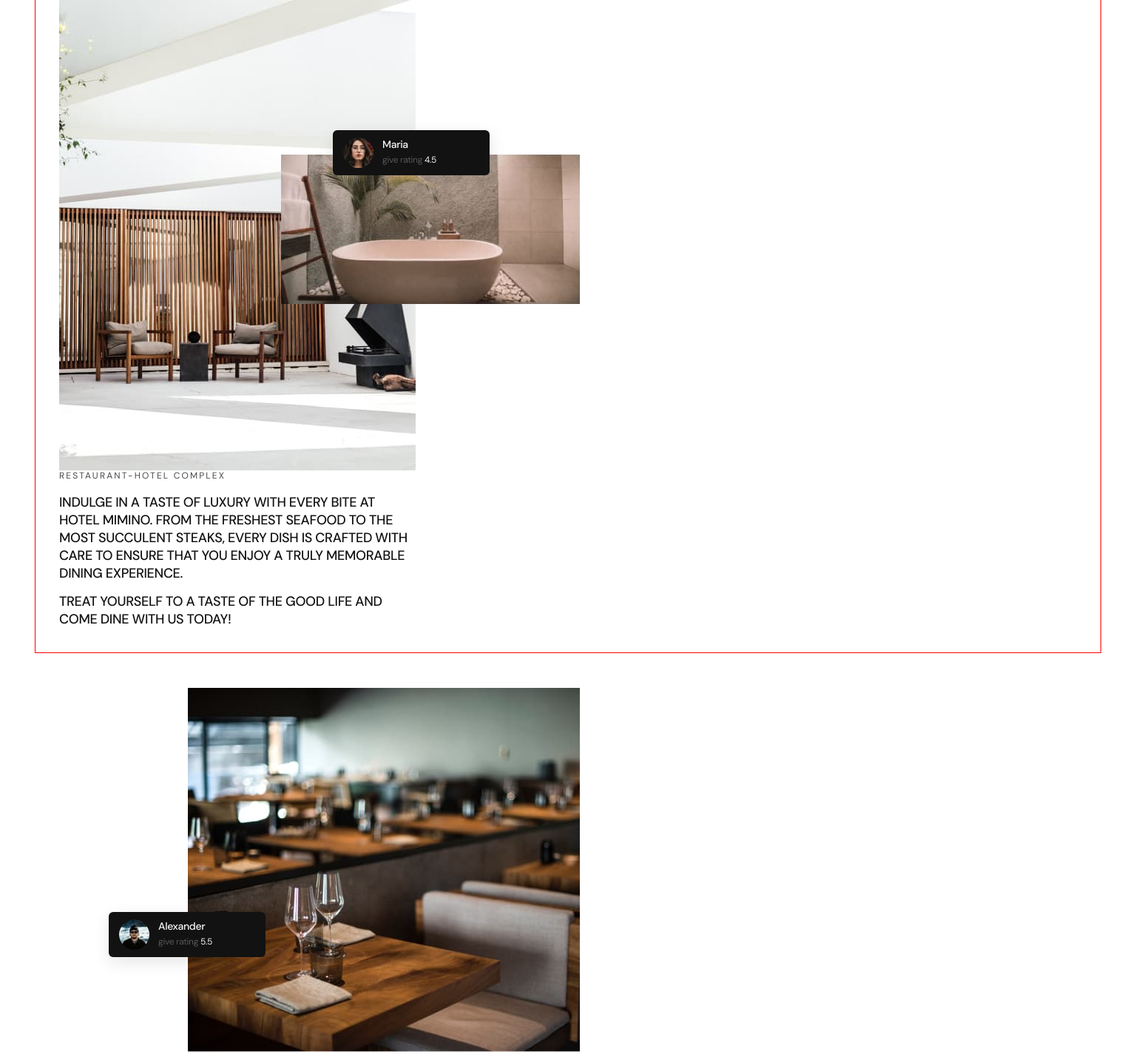
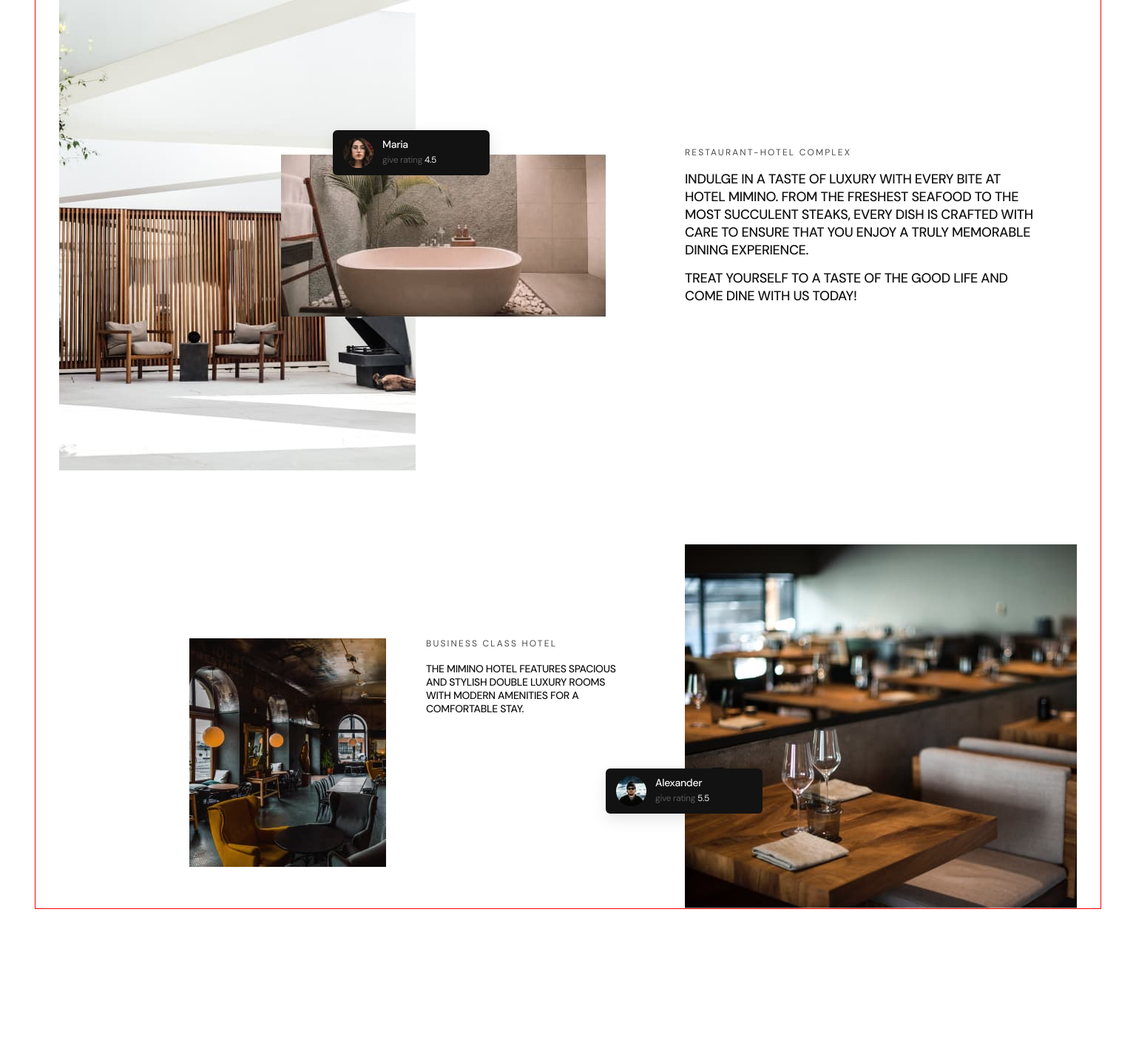
Before and after one commit to ZorAnderius/mimino-1, a plain HTML site: page index.html in a window 1536 px wide. Shown: the top 1425 px of the page at 74% size. After the commit the page ends 1328 px from the top, so only its background shows below. Drawn offline with nearby package versions, Linux system fonts and the light colour scheme.

Commit message:
upgrade section about. Add desktop media

```diff
--- a/css/main.css
+++ b/css/main.css
@@ -683,7 +683,6 @@ p {
 }
 .thumb-first {
   max-width: 335px;
-  height: 442px;
 }
 
 .thumb-first > img {
@@ -838,12 +837,12 @@ p {
   }
 
   .about-first-box-wrap {
+    position: relative;
     margin-bottom: 32px;
   }
 
   .about-first-box {
     max-width: 704px;
-    height: 882px;
   }
 
   .thumb-first {
@@ -862,12 +861,11 @@ p {
     top: 209px;
     right: 0;
     max-width: 404px;
-    height: 219px;
   }
 
   .about-text-wrap {
     padding-right: 232px;
-    margin-bottom: 80px;
+    margin-bottom: 0;
   }
 
   .about-text {
@@ -897,9 +895,7 @@ p {
   }
 
   .about-second-wrap {
-    position: relative;
     padding-left: 174px;
-    margin-bottom: 54px;
   }
 
   .thumb-third {
@@ -930,6 +926,17 @@ p {
     max-width: 1440px;
   }
 
+  .about-first-box-wrap {
+    min-width: 739px;
+    margin: 0;
+  }
+
+  .about-second-box-wrap {
+    min-width: 100%;
+    display: flex;
+    flex-direction: row-reverse;
+  }
+
   .img-second-tab {
     display: none;
   }
@@ -937,37 +944,25 @@ p {
     display: block;
   }
 
-  .about-first-box-wrap {
-    margin-bottom: 0;
-  }
-
   .about-first-box {
-    max-width: 704px;
-    height: 882px;
-  }
-
-  .thumb-first {
-    max-width: 482px;
-    height: 636px;
-  }
-
-  .about-feedback-first {
-    top: 176px;
-    left: 370px;
-    z-index: 1000;
+    min-width: 1376px;
+    display: flex;
+    flex-direction: row;
+    gap: 107px;
   }
 
   .thumb-second {
     position: absolute;
     top: 209px;
     right: 0;
-    max-width: 404px;
-    height: 219px;
+    max-width: 439px;
   }
 
   .about-text-wrap {
-    padding-right: 232px;
-    margin-bottom: 80px;
+    max-width: 473px;
+    padding-top: 199px;
+    padding-right: 0;
+    margin-bottom: 0;
   }
 
   .about-text {
@@ -976,7 +971,7 @@ p {
   }
 
   .about-text.first {
-    max-width: 472px;
+    max-width: 473px;
     margin-bottom: 14px;
   }
 
@@ -997,9 +992,8 @@ p {
   }
 
   .about-second-wrap {
-    position: relative;
-    padding-left: 174px;
-    margin-bottom: 54px;
+    padding-left: 87px;
+    margin-bottom: 0;
   }
 
   .thumb-third {
@@ -1008,14 +1002,12 @@ p {
   }
 
   .about-feedback-second {
-    top: 303px;
-    left: 67px;
+    left: -20px;
   }
 
   .text-img-wrap {
-    display: flex;
-    gap: 32px;
-    flex-direction: row-reverse;
+    padding-top: 127px;
+    gap: 54px;
     justify-content: flex-end;
   }
 
```
Also changed, not shown: index.html (+3 -3 lines).
